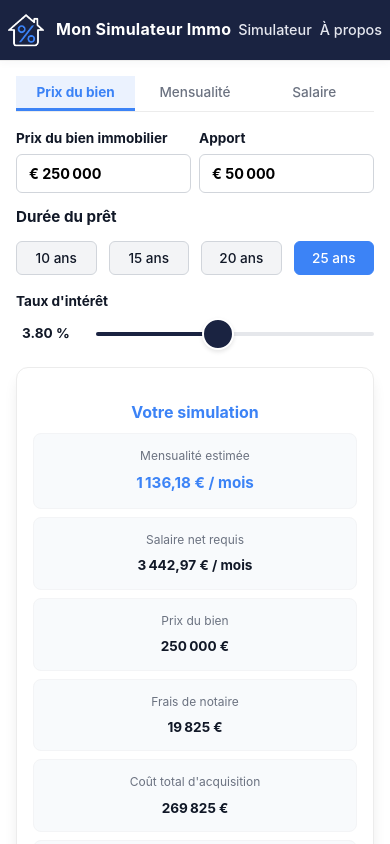
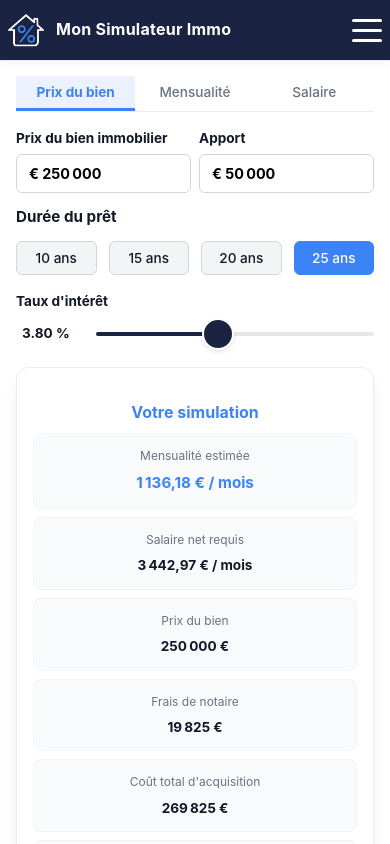
Before and after one commit to gregballot/MonBudgetImmo, a React (Vite) app in the folder app/: page /simulateur in a window 390 px wide. Built offline with nearby package versions, Linux system fonts and the light colour scheme.

Commit message:
better responsive nav

```diff
--- a/app/src/components/Layout/Header/Header.scss
+++ b/app/src/components/Layout/Header/Header.scss
@@ -68,6 +68,122 @@ $color-header-link-hover: $color-secondary;
   }
 }
 
+// Burger Menu Button
+.burger-menu {
+  display: none;
+  flex-direction: column;
+  justify-content: space-around;
+  width: 30px;
+  height: 30px;
+  background: transparent;
+  border: none;
+  cursor: pointer;
+  padding: 0;
+  z-index: 1001;
+  position: relative;
+
+  &:focus {
+    outline: none;
+  }
+
+  .burger-line {
+    width: 100%;
+    height: 3px;
+    background: $color-header-text;
+    border-radius: 2px;
+    transition: all 0.3s ease-in-out;
+    transform-origin: center;
+  }
+
+  &.open {
+    .burger-line {
+      &:first-child {
+        transform: rotate(45deg) translate(7px, 7px);
+      }
+
+      &:nth-child(2) {
+        opacity: 0;
+        transform: translateX(-30px);
+      }
+
+      &:last-child {
+        transform: rotate(-45deg) translate(7px, -7px);
+      }
+    }
+  }
+}
+
+// Mobile Navigation Overlay
+.mobile-nav-overlay {
+  position: fixed;
+  top: 0;
+  left: 0;
+  width: 100%;
+  height: 100vh;
+  background: rgba(0, 0, 0, 0.5);
+  z-index: 999;
+  opacity: 0;
+  visibility: hidden;
+  transition: all 0.3s ease-in-out;
+
+  &.open {
+    opacity: 1;
+    visibility: visible;
+  }
+}
+
+// Mobile Navigation Panel
+.mobile-nav {
+  position: fixed;
+  top: 0;
+  right: -300px;
+  width: 300px;
+  height: 100vh;
+  background: $color-header-bg;
+  box-shadow: -2px 0 10px rgba(0, 0, 0, 0.1);
+  transition: right 0.3s ease-in-out;
+  display: flex;
+  flex-direction: column;
+
+  &.open {
+    right: 0;
+  }
+}
+
+.mobile-nav-links {
+  display: flex;
+  flex-direction: column;
+  padding: $spacing-xl $spacing-lg;
+  margin-top: $header-height;
+
+  a {
+    color: $color-header-link;
+    text-decoration: none;
+    font-size: 1.3rem;
+    font-weight: $font-weight-normal;
+    padding: $spacing-md 0;
+    transition: all 0.2s ease;
+    opacity: 0;
+    transform: translateX(20px);
+
+    &:hover {
+      color: $color-header-link-hover;
+      transform: translateX(10px);
+    }
+  }
+}
+
+// Animation for mobile nav links when menu opens
+.mobile-nav.open .mobile-nav-links a {
+  opacity: 1;
+  transform: translateX(0);
+  transition-delay: 0.1s;
+
+  &:nth-child(2) {
+    transition-delay: 0.2s;
+  }
+}
+
 // Responsive design
 @media (max-width: 768px) {
   .header {
@@ -89,12 +205,14 @@ $color-header-link-hover: $color-secondary;
     letter-spacing: 0.5px;
   }
 
-  .header-nav {
-    gap: $spacing-md;
+  // Hide desktop navigation on mobile
+  .desktop-nav {
+    display: none;
+  }
 
-    a {
-      font-size: 0.95rem;
-    }
+  // Show burger menu on mobile
+  .burger-menu {
+    display: flex;
   }
 }
 
@@ -108,11 +226,8 @@ $color-header-link-hover: $color-secondary;
     letter-spacing: 0.25px;
   }
 
-  .header-nav {
-    gap: $spacing-sm;
-
-    a {
-      font-size: 0.9rem;
-    }
+  .mobile-nav {
+    width: 280px;
+    right: -280px;
   }
 }
--- a/app/src/components/Layout/Header/Header.tsx
+++ b/app/src/components/Layout/Header/Header.tsx
@@ -1,21 +1,56 @@
-import React from "react";
+import React, { useState } from "react";
 import { Link } from "react-router-dom";
 import logo from "../../../assets/logo.png";
 import "./Header.scss";
 
-const Header: React.FC = () => (
+const Header: React.FC = () => {
+  const [isMenuOpen, setIsMenuOpen] = useState(false);
+
+  const toggleMenu = () => {
+    setIsMenuOpen(!isMenuOpen);
+  };
+
+  const closeMenu = () => {
+    setIsMenuOpen(false);
+  };
+
+  return (
     <header className="header">
       <div className="header-inner">
         <div className="header-left">
           <img src={logo} alt="Logo Mon Simulateur Immo" className="header-logo" />
           <span className="header-title">Mon Simulateur Immo</span>
         </div>
-      <nav className="header-nav">
+
+        {/* Desktop Navigation */}
+        <nav className="header-nav desktop-nav">
           <Link to="/simulateur">Simulateur</Link>
           <Link to="/a-propos">À propos</Link>
+        </nav>
+
+        {/* Mobile Burger Menu Button */}
+        <button
+          className={`burger-menu ${isMenuOpen ? 'open' : ''}`}
+          onClick={toggleMenu}
+          aria-label="Toggle navigation menu"
+        >
+          <span className="burger-line"></span>
+          <span className="burger-line"></span>
+          <span className="burger-line"></span>
+        </button>
+      </div>
+
+      {/* Mobile Navigation Overlay */}
+      <div className={`mobile-nav-overlay ${isMenuOpen ? 'open' : ''}`} onClick={closeMenu}>
+        <nav className={`mobile-nav ${isMenuOpen ? 'open' : ''}`} onClick={(e) => e.stopPropagation()}>
+          <div className="mobile-nav-links">
+            <Link to="/simulateur" onClick={closeMenu}>Simulateur</Link>
+            <Link to="/a-propos" onClick={closeMenu}>À propos</Link>
+          </div>
         </nav>
       </div>
     </header>
   );
+};
 
 export default Header;
```
Lines whose indentation alone changed are shown as unchanged.
